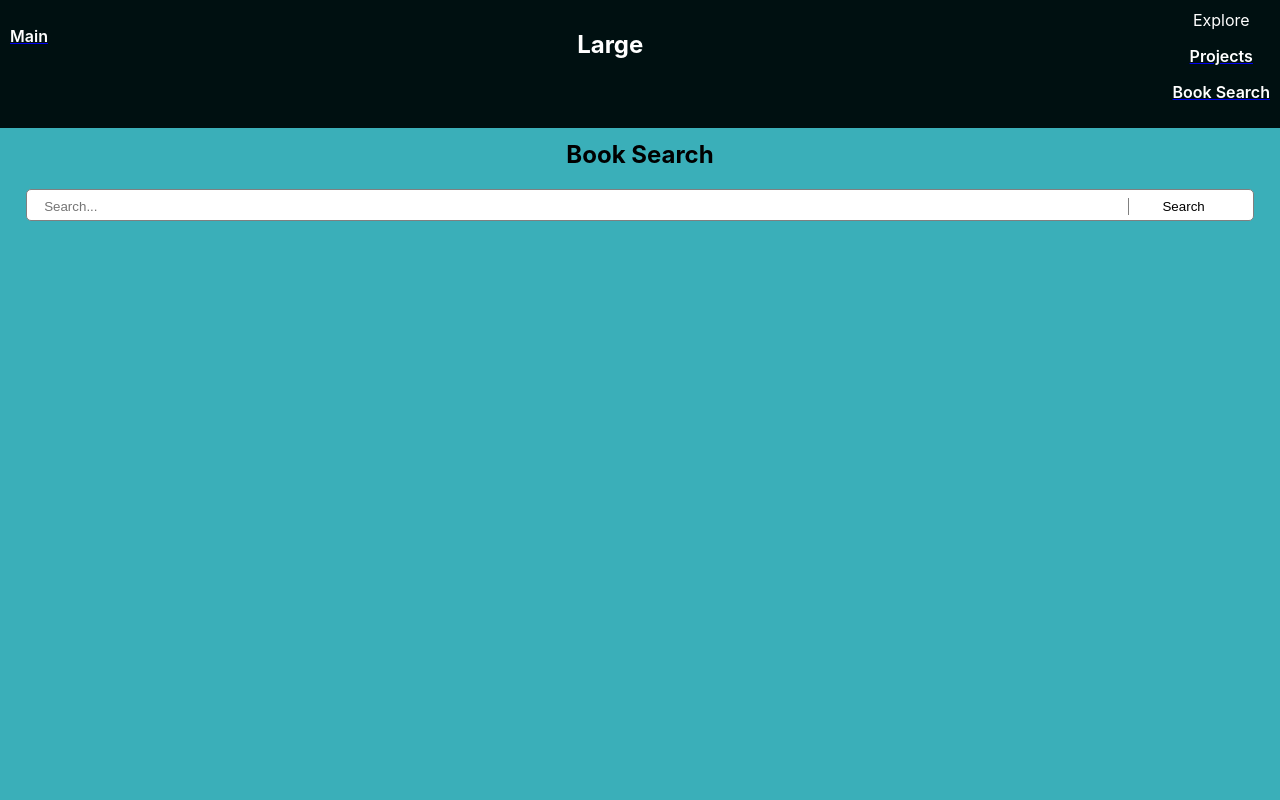
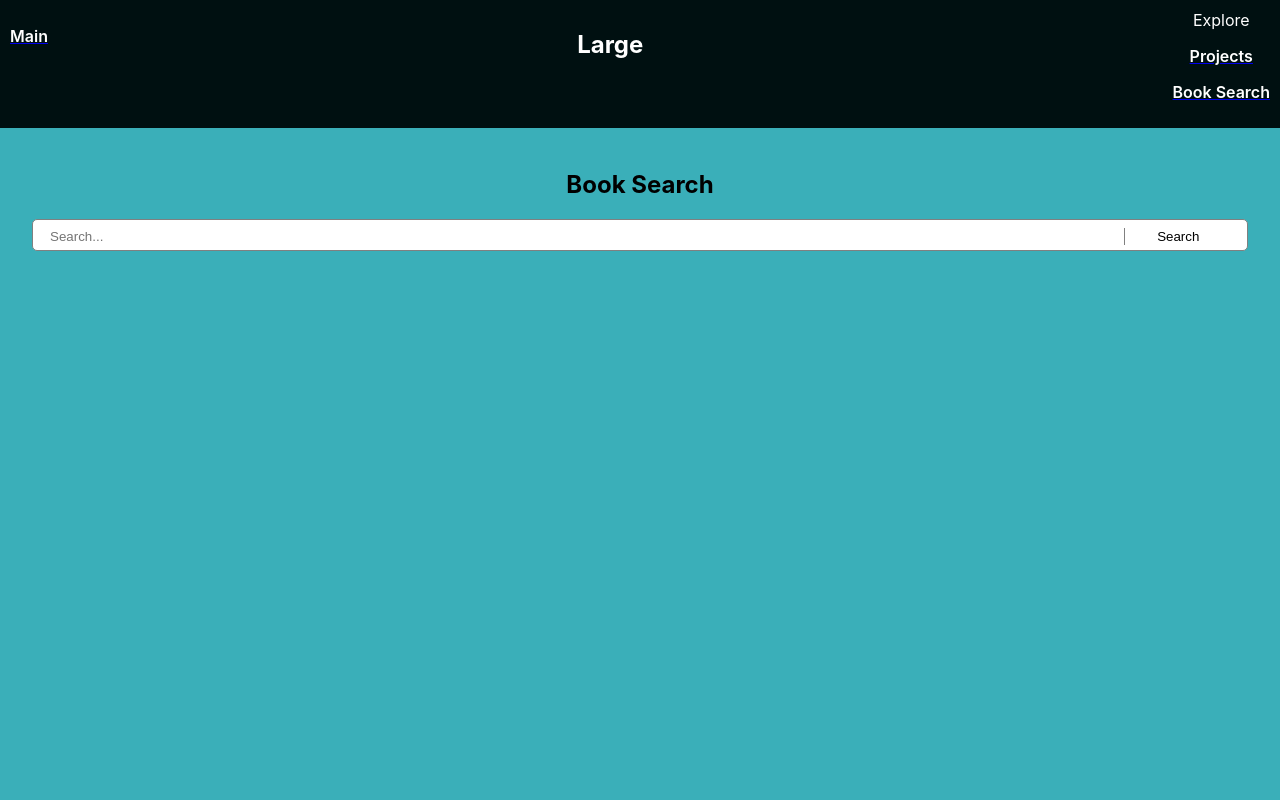
Before and after one commit to G-Audige/Portfolio-Piece, a React (Create React App) app: page /books in a window 1280 px wide. Shown: the top 800 px of the page. Built offline with nearby package versions, Linux system fonts and the light colour scheme.

Commit message:
Adjusted margins on content

```diff
--- a/src/App.css
+++ b/src/App.css
@@ -2,7 +2,7 @@
 /* Tags */
 /* Classes */
 .book {
-  /* border: 1px solid gray; */
+  border: 1px solid gray;
   text-align: center;
   padding: 5px 5px 5px 5px;
   width: 200px;
@@ -46,7 +46,6 @@
   justify-content: space-around;
   margin: auto;
   padding: 5px 10px 5px 10px;
-  width: 95%;
 }
 
 .default {
@@ -70,9 +69,13 @@
 }
 #content {
   background-color: #3aafb9;
-  padding-top: 120px;
+  padding-top: 150px;
   padding-bottom: 20px;
   min-height: 100vh;
+}
+#content div:first-child {
+  width: 95%;
+  margin: auto;
 }
 #footer {
   background-color: #001011;
@@ -87,7 +90,6 @@
   margin: auto;
   margin-bottom: 10px;
   padding: 5px;
-  width: 95%;
 }
 #header {
   background-color: #001011;
--- a/src/components/BookSearchDisplay.jsx
+++ b/src/components/BookSearchDisplay.jsx
@@ -10,6 +10,7 @@ function SearchDisplay(props) {
     } else {
       return (
         <div className='search-display'>
+          <div></div>
           {items.map((item) => {
             let image;
             if (typeof item.volumeInfo.imageLinks == 'undefined') {
```
